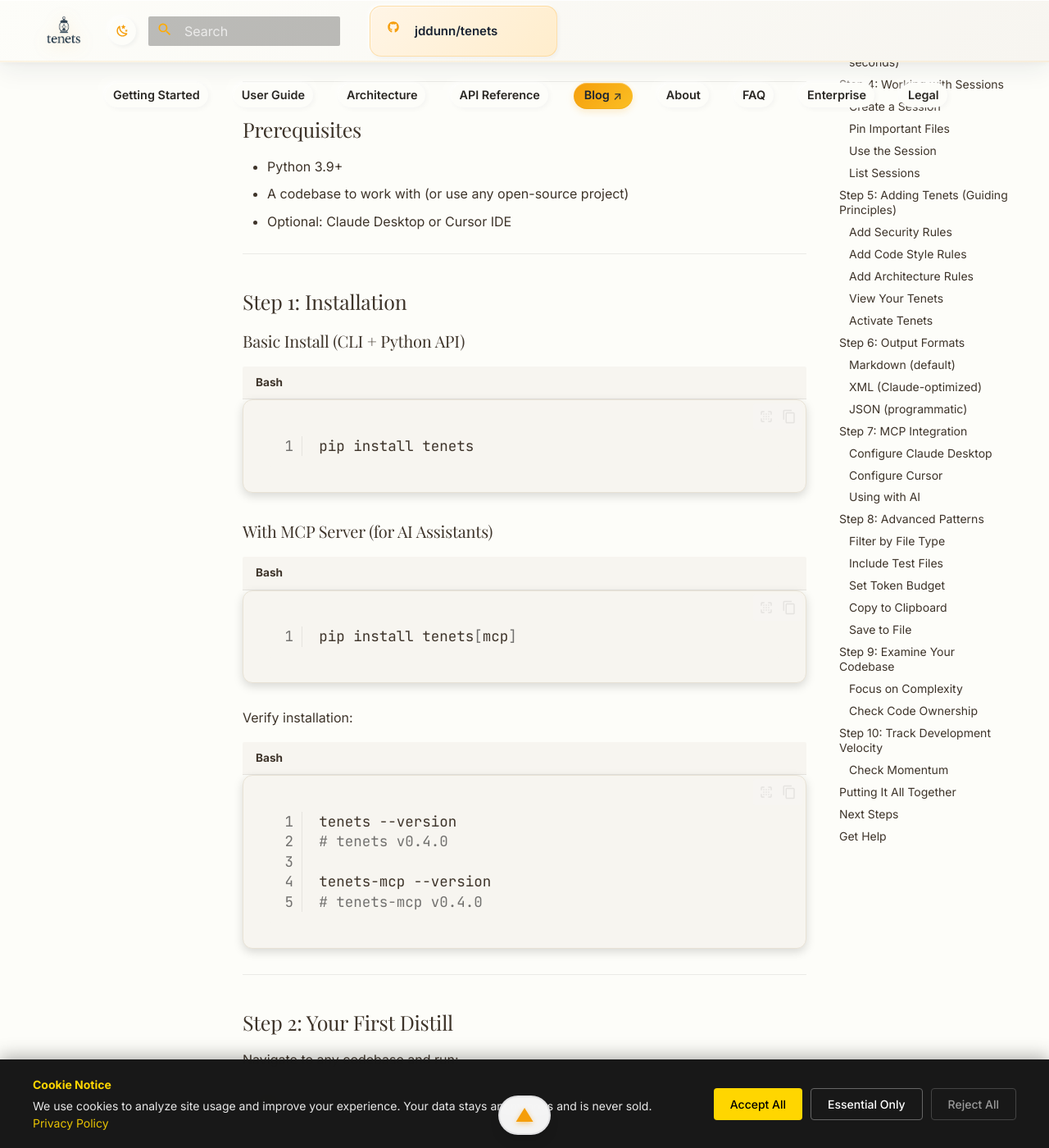
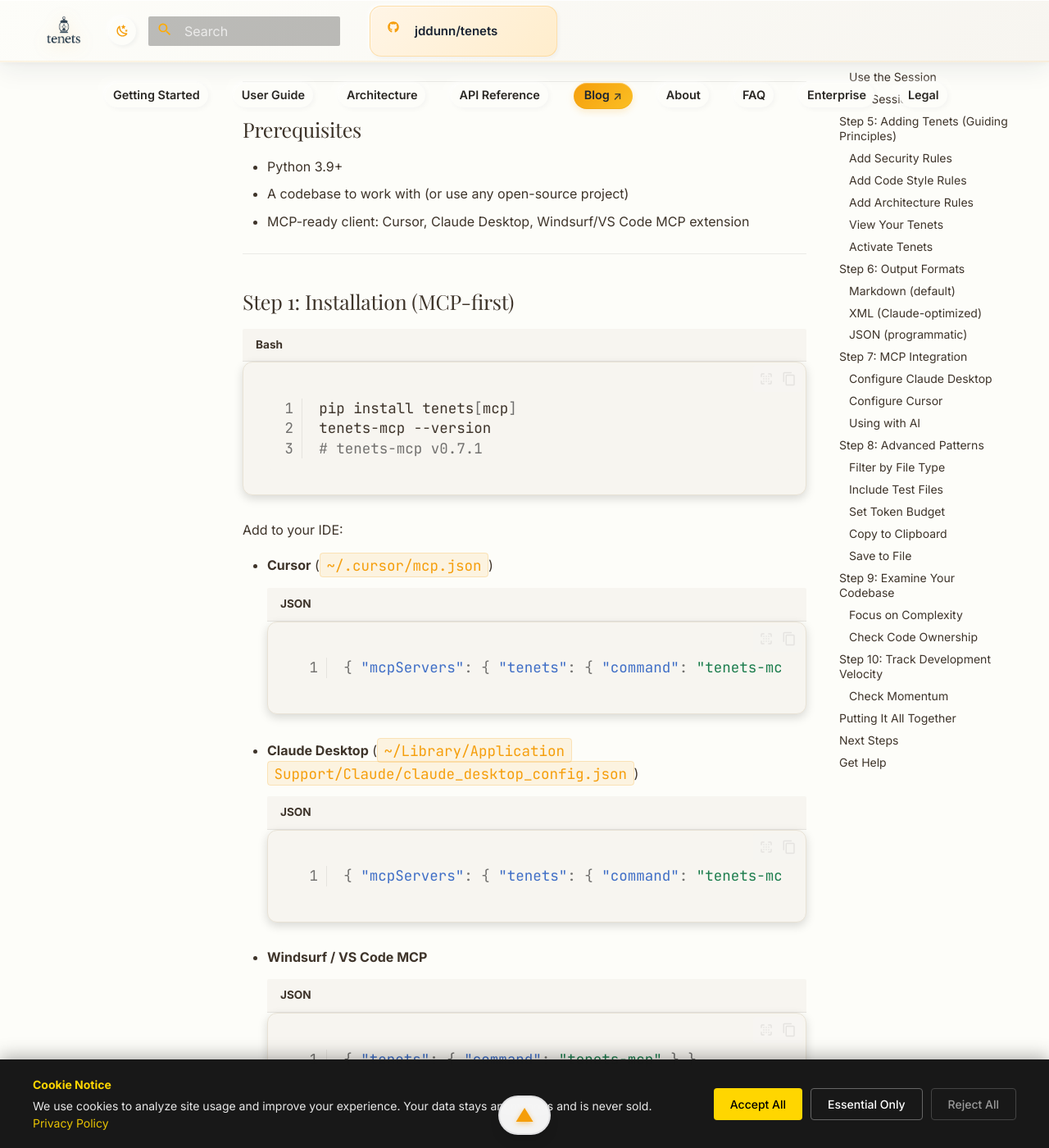
Before and after one commit to jddunn/tenets, an MkDocs documentation site: the page built from docs/tutorial.md, in a window 1280 px wide and 1400 px high, scrolled down 369 px. Shown: the whole window at 82% size. Built offline with MkDocs 1.6.1 and Material for MkDocs 9.7.7, drawn with Linux system fonts in a browser that asks for light colours; comment, search, counter and statistics services are not loaded; some of the changed text lies outside the part shown.

Commit message:
docs: push MCP-first messaging to quickstart/tutorial/blog

````diff
--- a/docs/tutorial.md
+++ b/docs/tutorial.md
@@ -20,32 +20,39 @@
 
 - Python 3.9+
 - A codebase to work with (or use any open-source project)
-- Optional: Claude Desktop or Cursor IDE
+- MCP-ready client: Cursor, Claude Desktop, Windsurf/VS Code MCP extension
 
 ---
 
-## Step 1: Installation
+## Step 1: Installation (MCP-first)
 
-### Basic Install (CLI + Python API)
+```bash
+pip install tenets[mcp]
+tenets-mcp --version
+# tenets-mcp v0.7.1
+```
+
+Add to your IDE:
+
+- **Cursor** (`~/.cursor/mcp.json`)
+  ```json
+  { "mcpServers": { "tenets": { "command": "tenets-mcp" } } }
+  ```
+- **Claude Desktop** (`~/Library/Application Support/Claude/claude_desktop_config.json`)
+  ```json
+  { "mcpServers": { "tenets": { "command": "tenets-mcp" } } }
+  ```
+- **Windsurf / VS Code MCP**
+  ```json
+  { "tenets": { "command": "tenets-mcp" } }
+  ```
+
+Prefer to start from CLI only? Install without MCP:
 
 ```bash
 pip install tenets
-```
-
-### With MCP Server (for AI Assistants)
-
-```bash
-pip install tenets[mcp]
-```
-
-Verify installation:
-
-```bash
 tenets --version
-# tenets v0.4.0
-
-tenets-mcp --version
-# tenets-mcp v0.4.0
+# tenets v0.7.1
 ```
 
 ---
````
Also changed, not shown: docs/blog/cursor-claude-setup.md (+2 -2 lines), docs/quickstart.md (+26 -0 lines).
